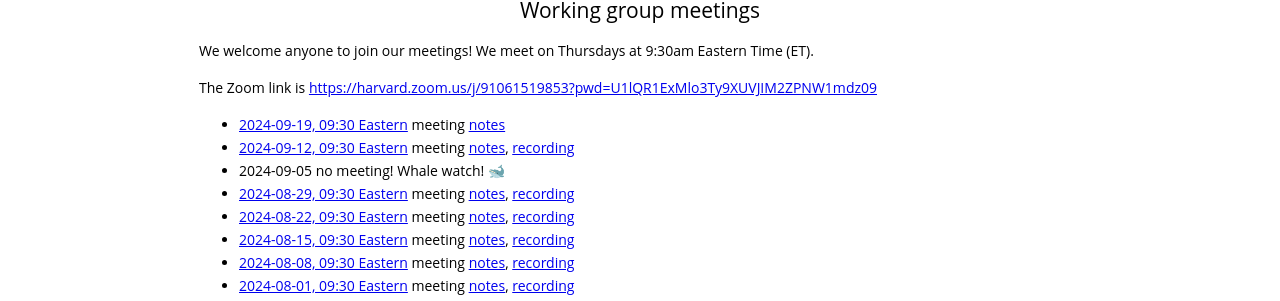
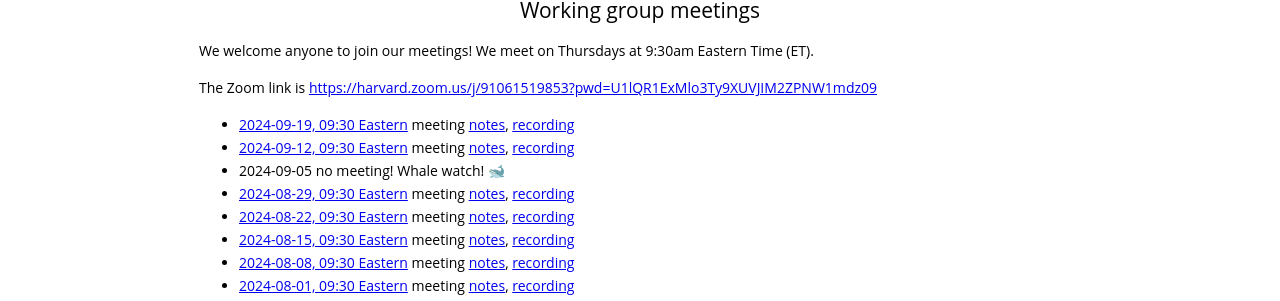
Before and after one commit to gdcc/ct.gdcc.io, a Jekyll site: the page built from index.md, in a window 1280 px wide and 900 px high, scrolled down 1726 px. Shown: the part 145-446 px from the top of the window. Built offline with Jekyll 4.4.1, drawn with Linux system fonts in a browser that asks for light colours; our own code applies the rules of GitHub Pages for plain Markdown files.

Commit message:
add recording

```diff
--- a/index.md
+++ b/index.md
@@ -63,7 +63,7 @@ We welcome anyone to join our meetings! We meet on Thursdays at 9:30am Eastern T
 
 The Zoom link is <https://harvard.zoom.us/j/91061519853?pwd=U1lQR1ExMlo3Ty9XUVJIM2ZPNW1mdz09>
 
-- [2024-09-19, 09:30 Eastern](https://time.is/compare/0930_19_Sep_2024_in_Boston) meeting [notes](https://docs.google.com/document/d/1erEpKhAp1Nb22kfJKd0mdBxki6dNejFLh_Vbz2E5w40/edit?usp=sharing)
+- [2024-09-19, 09:30 Eastern](https://time.is/compare/0930_19_Sep_2024_in_Boston) meeting [notes](https://docs.google.com/document/d/1erEpKhAp1Nb22kfJKd0mdBxki6dNejFLh_Vbz2E5w40/edit?usp=sharing), [recording](https://harvard.zoom.us/rec/share/U7XC1e0hbcWhrKdE8bh_X3Drf-wXCV6B1LgLNFwnzkIKp00g1wc1rvnCqnXr7mcY.z74fpUPWL8l9oPEf)
 - [2024-09-12, 09:30 Eastern](https://time.is/compare/0930_12_Sep_2024_in_Boston) meeting [notes](https://docs.google.com/document/d/161SmJum3z1CnGL8hHHksK3xz2EKHCa8ZxLHM4bPQ8gk/edit?usp=sharing), [recording](https://harvard.zoom.us/rec/share/k7-UbJ-mx_fWANw-8wzt5v6xaRWH7_Fh48cqGDv2XVOqxszFEvNnVhfECabtlk2M.6e5v_FFHjBwIPjAF)
 - 2024-09-05 no meeting! Whale watch! 🐋
 - [2024-08-29, 09:30 Eastern](https://time.is/compare/0930_29_Aug_2024_in_Boston) meeting [notes](https://docs.google.com/document/d/1X49oElqgORdTCMECRfb5BuKUI1_yw86G3qnu8TXK76k/edit?usp=sharing), [recording](https://harvard.zoom.us/rec/share/gXDINqXAymz9K01lsVNyyb8393-oNEOSzC-CD9LdnKxNYzaRVuUwUXD2xD1N80vz.bB_-OEUT-1pXX4hZ)
```
